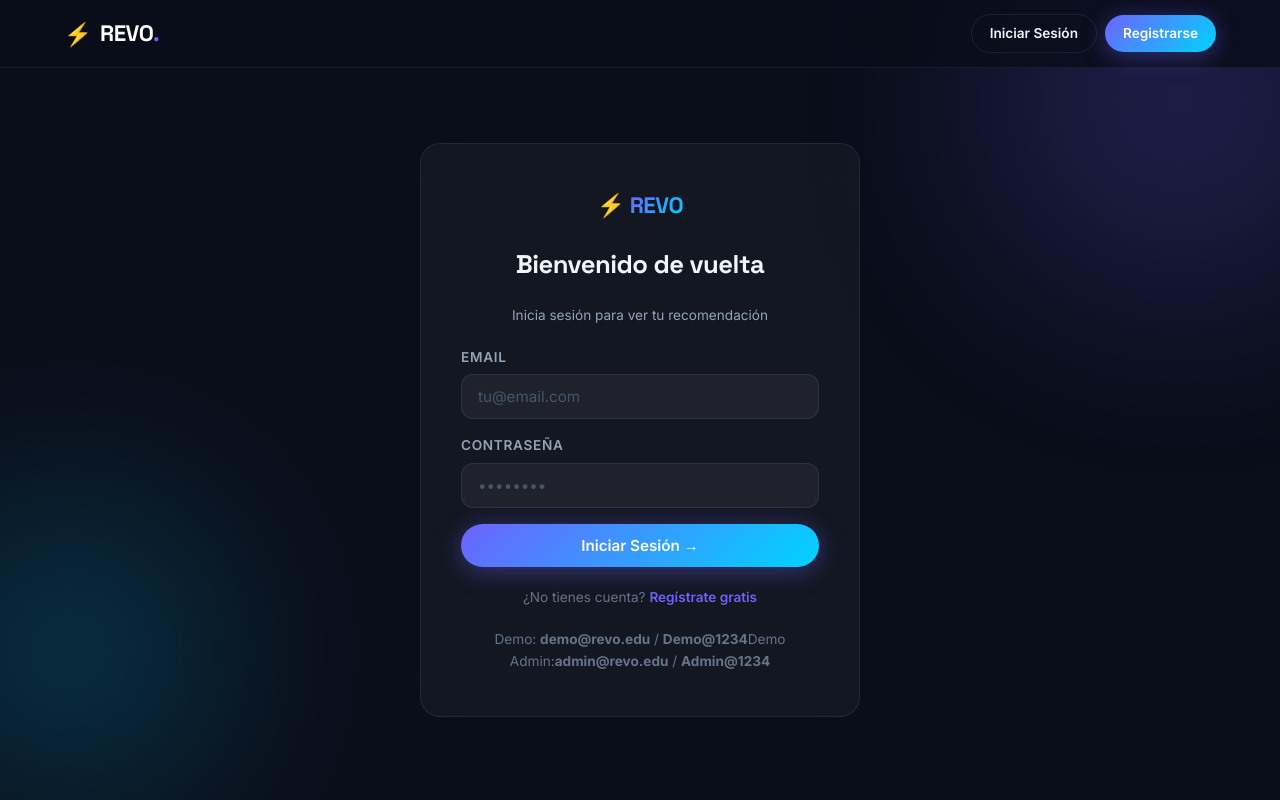
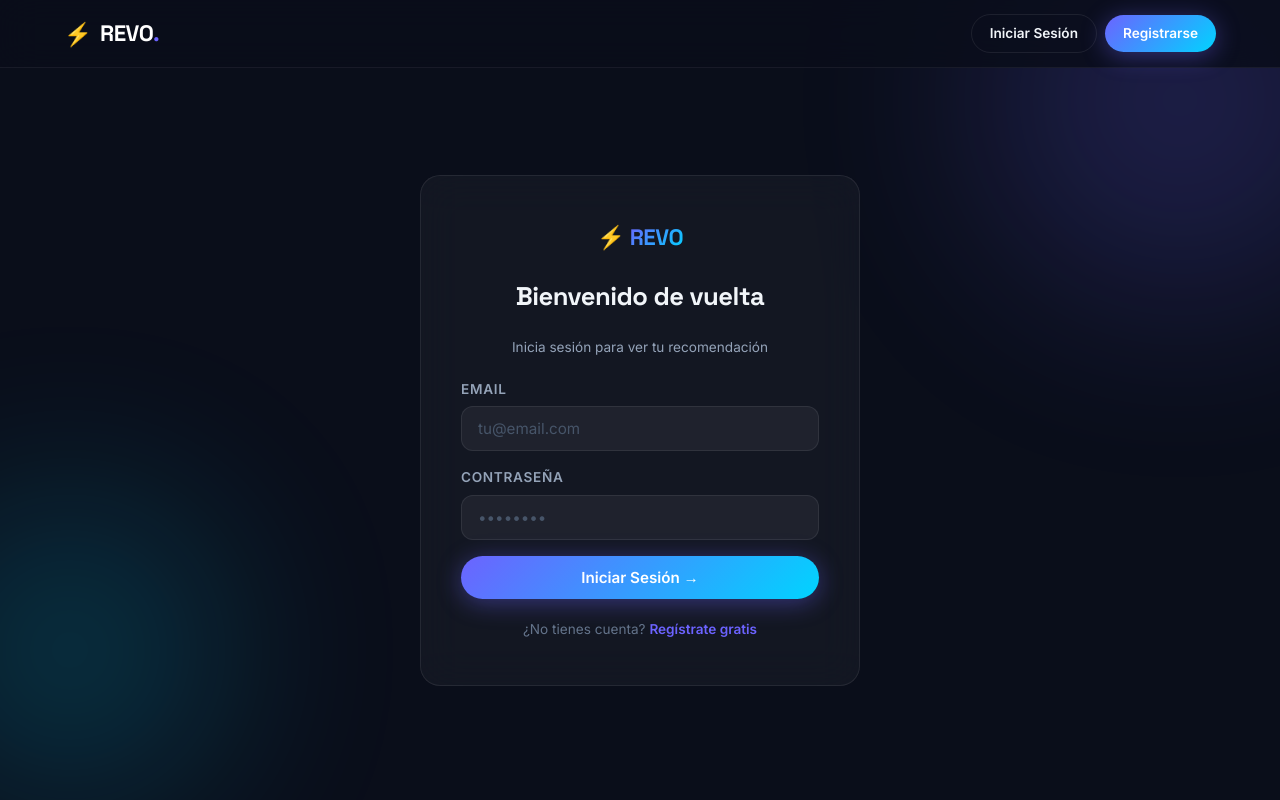
Before and after one commit to HebertCG/REVO, a React app in the folder frontend/: page /login in a window 1280 px wide. Built offline with nearby package versions, Linux system fonts and the light colour scheme; no server answers; the HTML template or start-up script is replaced by a standard one.

Commit message:
style: remove unnecessary element from Login view

```diff
--- a/frontend/src/pages/Login.jsx
+++ b/frontend/src/pages/Login.jsx
@@ -52,10 +52,7 @@ export default function Login() {
         <div className="auth-footer">
           ¿No tienes cuenta? <Link to="/register" className="auth-link">Regístrate gratis</Link>
         </div>
-        <div className="auth-footer text-xs text-muted">
-          Demo: <strong>demo@revo.edu</strong> / <strong>Demo@1234</strong>
-          Demo Admin:<strong>admin@revo.edu</strong> / <strong>Admin@1234</strong>
-        </div>
+
       </div>
     </div>
   )
```
